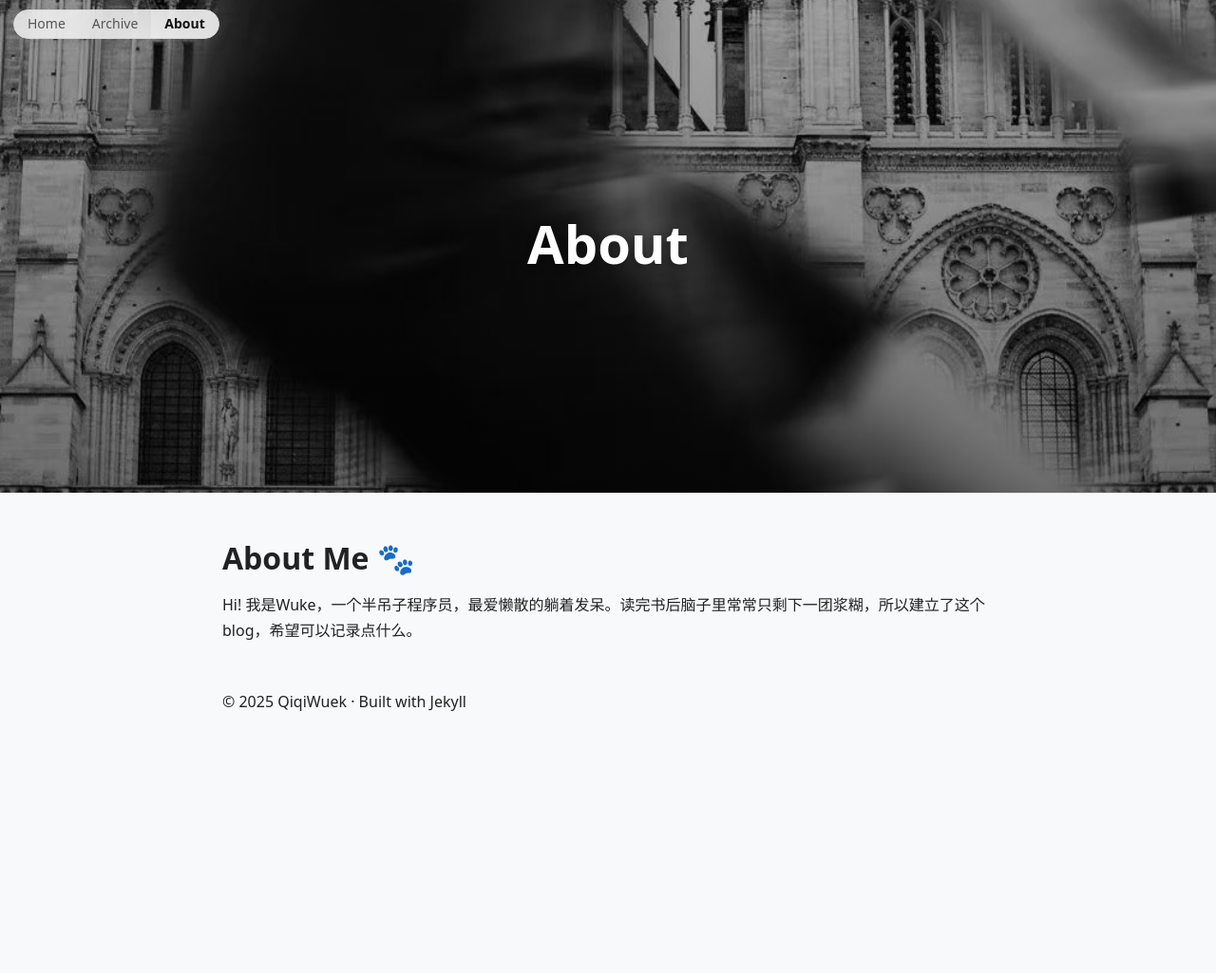
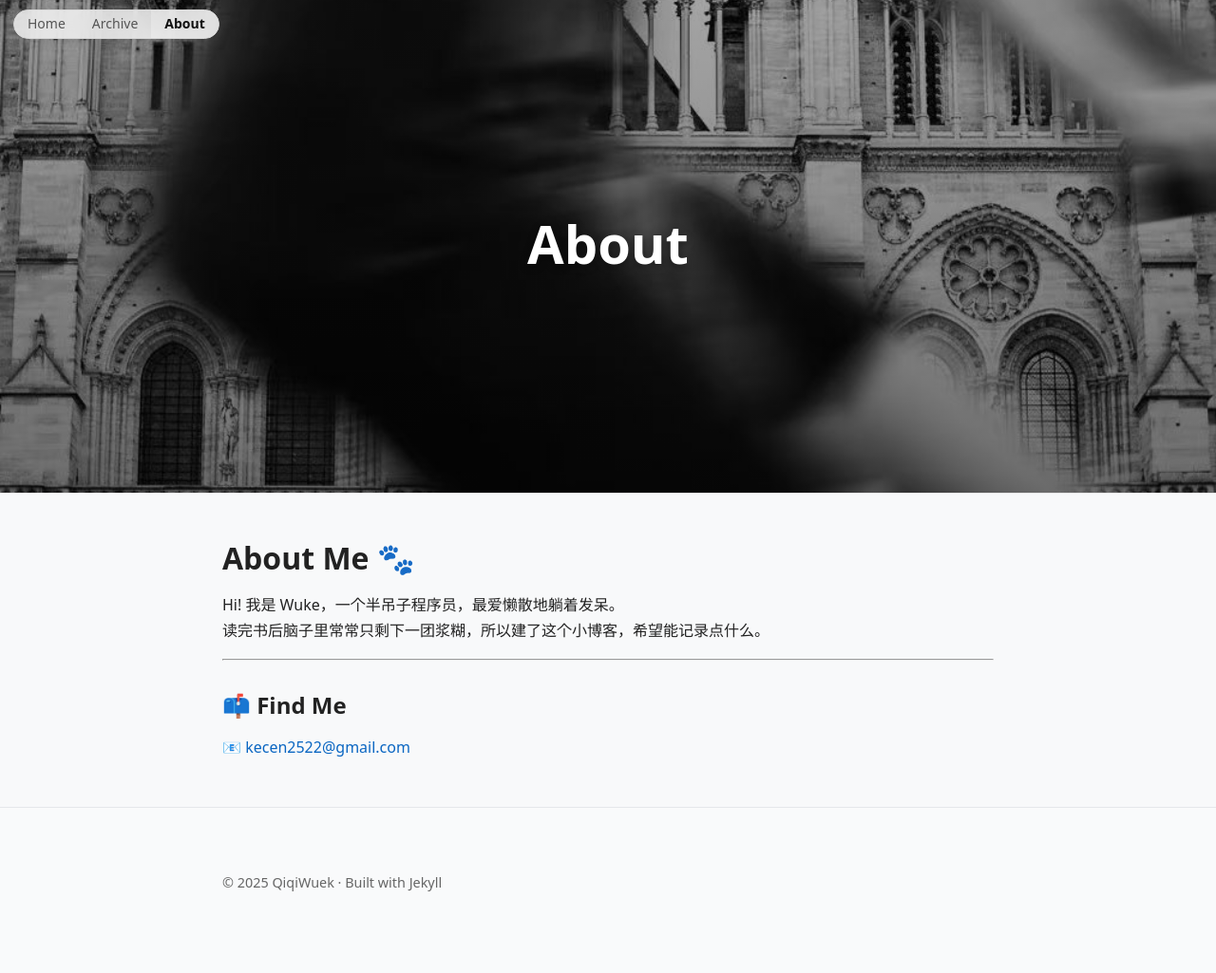
Before and after one commit to qiqiWuek/blog, a Jekyll site: the page built from about.md, in a window 1280 px wide. Shown: the whole page at 95% size. Built offline with Jekyll 4.4.1, drawn with Linux system fonts in a browser that asks for light colours; before the commit the page ends 900 px from its top, so only the background shows below that.

Commit message:
about/footer

```diff
--- a/about.md
+++ b/about.md
@@ -3,8 +3,17 @@ layout: page
 title: "About"
 permalink: /about/
 classes: page-about
-image: /images/home6.jpg   # ✅ 横幅背景图（你也可以换成别的）
+image: /images/home6.jpg   # ✅ 横幅背景图
 ---
 
 # About Me 🐾
-Hi! 我是Wuke，一个半吊子程序员，最爱懒散的躺着发呆。读完书后脑子里常常只剩下一团浆糊，所以建立了这个blog，希望可以记录点什么。
+Hi! 我是 Wuke，一个半吊子程序员，最爱懒散地躺着发呆。
+读完书后脑子里常常只剩下一团浆糊，所以建了这个小博客，希望能记录点什么。
+
+---
+
+## 📫 Find Me
+
+<p>
+  📧 <a href="mailto:kecen2522@gmail.com">kecen2522@gmail.com</a>
+</p>
--- a/assets/css/layout.css
+++ b/assets/css/layout.css
@@ -355,3 +355,39 @@ a:hover{ text-decoration:underline; }
   margin-top: 0.3rem;
   font-style: italic;
 }
+
+/* ===== footer ===== */
+.site-footer {
+  background: #f9fafb;
+  border-top: 1px solid #e5e7eb;
+  padding: 1.2rem 0;
+  font-size: 0.9rem;
+  color: #666;
+}
+
+.footer-inner {
+  display: flex;
+  align-items: center;
+  justify-content: space-between;
+  flex-wrap: wrap;
+  gap: 0.6rem;
+}
+
+.footer-right {
+  display: flex;
+  gap: 0.8rem;
+}
+
+.footer-icon {
+  display: inline-flex;
+  align-items: center;
+  justify-content: center;
+  color: #666;
+  text-decoration: none;
+  transition: color 0.2s, transform 0.2s;
+}
+
+.footer-icon:hover {
+  color: #000;
+  transform: scale(1.1);
+}
```
Also changed, not shown: _includes/footer.html (added, +15 -0 lines), _posts/2022-01-01-notes.md (+1 -1 lines), _posts/2023-01-01-notes.md (+1 -1 lines), _posts/2024-01-01-notes.md (+1 -1 lines), _posts/2025-10-28-notes.md (+1 -1 lines).
